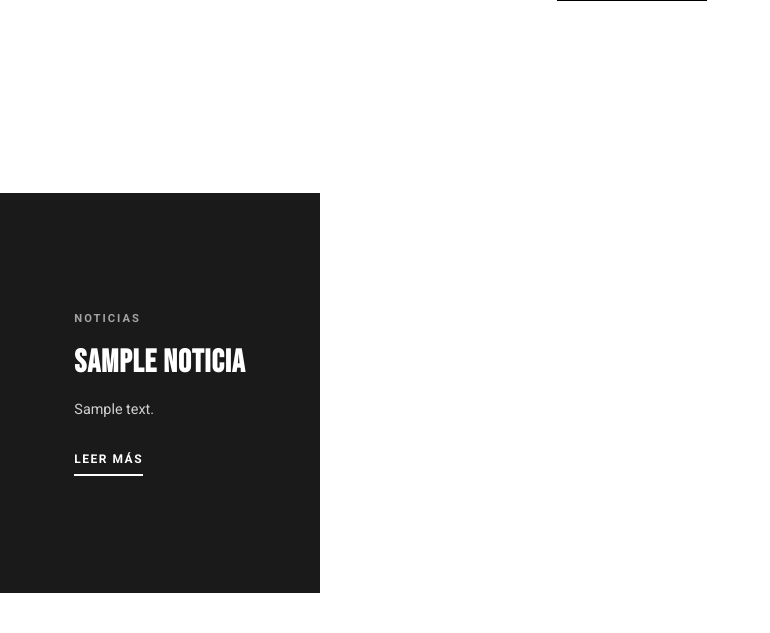
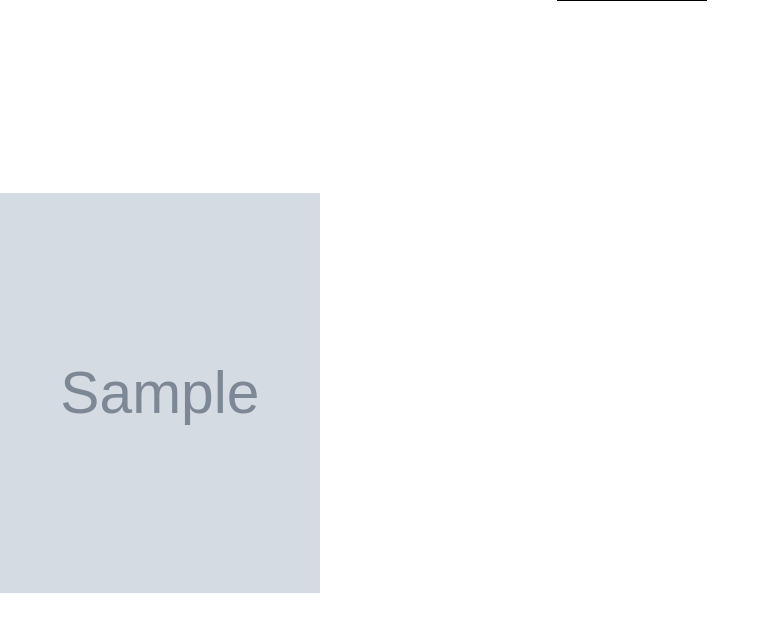
Before and after one commit to cgallego17/Cerverceros-Tecate, a Django app: page /es/ in a window 1280 px wide. Shown: the part 3338-3971 px from the top of the page, without its empty margins (0-770 px from the left). Run offline with Django 4.2, Linux system fonts and the light colour scheme; tables that the repository leaves empty hold one stand-in row (values such as "Sample post"); grey boxes marked "Sample" are stand-in pictures; some libraries are stand-ins or nearby versions.

Commit message:
Remove divisibleby:2 check from news grid image display condition to show all news items with images

```diff
--- a/templates/equipo/inicio.html
+++ b/templates/equipo/inicio.html
@@ -279,7 +279,7 @@
 <section class="news-grid-section">
     <div class="news-grid">
         {% for noticia in articulos_news %}
-            {% if forloop.counter|divisibleby:2 and noticia.imagen %}
+            {% if noticia.imagen %}
             <article class="news-item news-item-image">
                 <img src="{{ noticia.imagen.url }}" alt="{{ noticia.titulo }}">
             </article>
```
